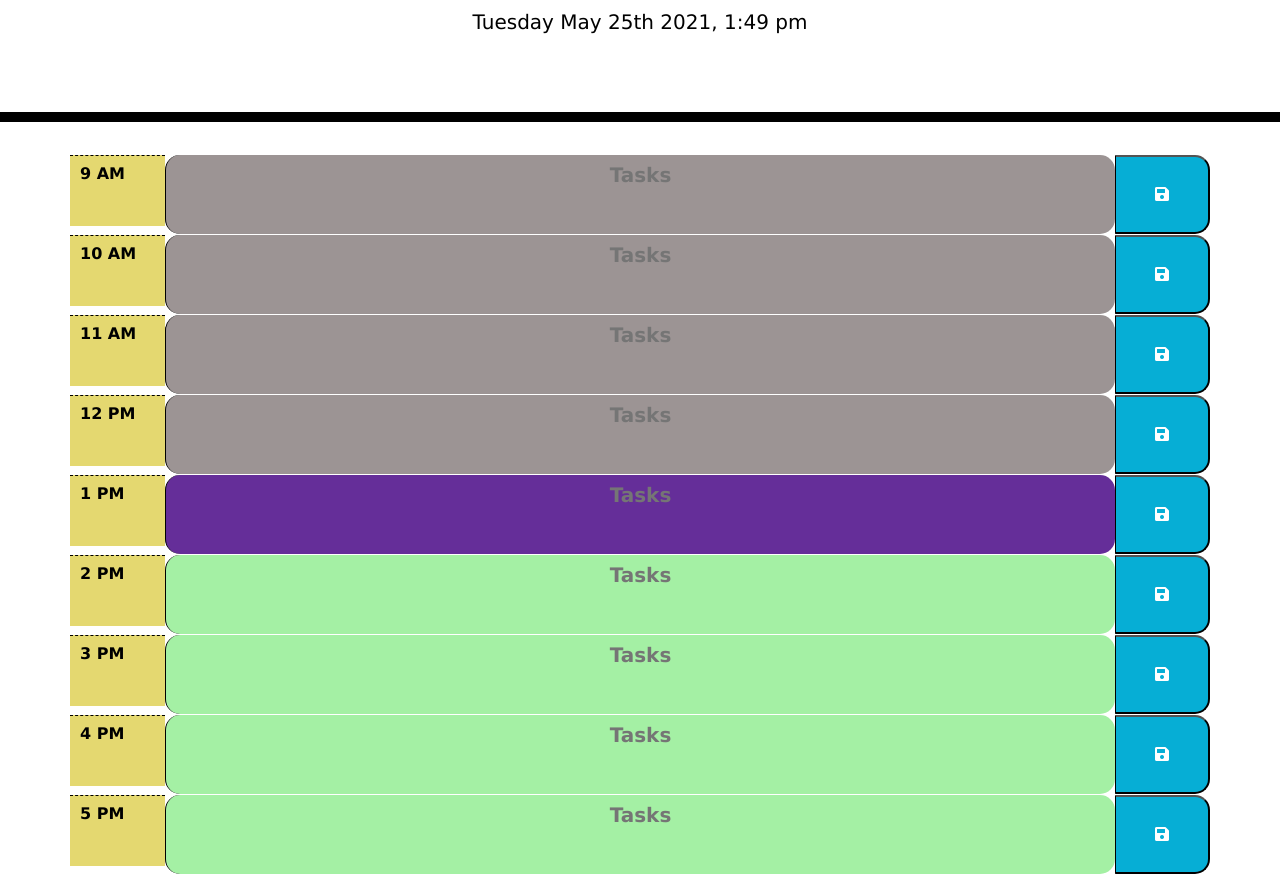
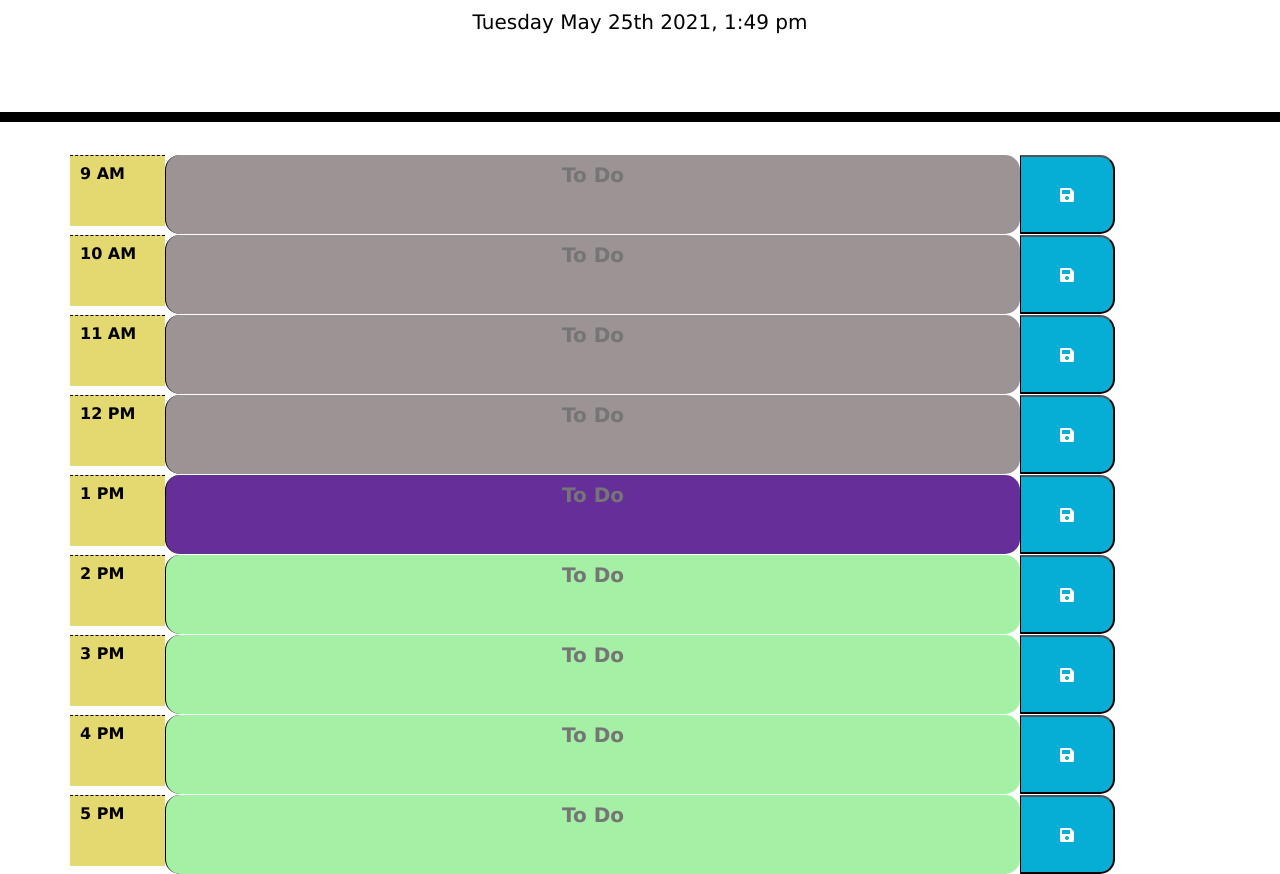
Before and after one commit to jessgreene9/day-planner, a plain HTML site: page index.html in a window 1280 px wide. Shown: the part 182-1056 px from the top of the page. Drawn offline with nearby package versions, Linux system fonts and the light colour scheme.

Commit message:
minor updates to css and html

```diff
--- a/assets/style.css
+++ b/assets/style.css
@@ -70,7 +70,7 @@ textarea {
   color: white;
 }
 
-.saveBtn i:hover {
-  font-size: 20px;
+.saveBtn:hover {
+  font-size: 30px;
   transition: all 0.3s ease-in-out;
 }
--- a/index.html
+++ b/index.html
@@ -32,48 +32,48 @@
       <!-- Timeblocks go here -->
       <div class="row" id="9" data-index= "9">
         <label class="col-sm-1 hour">9 AM</label>
-        <textarea type="text" class="col-md-10 time-block" placeholder="Tasks"></textarea>
-        <button id="9am-Btn" type="submit" class="saveBtn col-sm-1"><i class="fas fa-save"></i></button>
+        <textarea type="text" class="col-md-9 time-block" placeholder="To Do"></textarea>
+        <button id="9am-Btn" type="submit" class="saveBtn col-sm-1 fas fa-save"></button>
       </div>
       <div class="row" id="10" data-index= "10">
         <label class="col-sm-1 hour">10 AM</label>
-        <textarea type="text" class="col-md-10 time-block" placeholder="Tasks"></textarea>
-        <button id="10am-Btn" type="submit" class="saveBtn col-sm-1"><i class="fas fa-save"></i></button>
+        <textarea type="text" class="col-md-9 time-block" placeholder="To Do"></textarea>
+        <button id="10am-Btn" type="submit" class="saveBtn col-sm-1 fas fa-save"></button>
       </div>
       <div class="row" id="11" data-index= "11">
         <label class="col-sm-1 hour">11 AM</label>
-        <textarea type="text" class="col-md-10 time-block" placeholder="Tasks"></textarea>
-        <button id="11am-Btn" type="submit" class="saveBtn col-sm-1"><i class="fas fa-save"></i></button>
+        <textarea type="text" class="col-md-9 time-block" placeholder="To Do"></textarea>
+        <button id="11am-Btn" type="submit" class="saveBtn col-sm-1 fas fa-save"></button>
       </div>
       <div class="row" id="12" data-index= "12">
         <label class="col-sm-1 hour">12 PM</label>
-        <textarea type="text" class="col-md-10 time-block" placeholder="Tasks"></textarea>
-        <button id="12pm-Btn" type="submit" class="saveBtn col-sm-1"><i class="fas fa-save "></i></button>
+        <textarea type="text" class="col-md-9 time-block" placeholder="To Do"></textarea>
+        <button id="12pm-Btn" type="submit" class="saveBtn col-sm-1 fas fa-save"></button>
       </div>
       <div class="row" id="13" data-index= "13">
         <label class="col-sm-1 hour">1 PM</label>
-        <textarea  type="text" class="col-md-10 time-block" placeholder="Tasks"></textarea>
-        <button id="1pm-Btn" type="submit" class="saveBtn col-sm-1"><i class="fas fa-save "></i></button>
+        <textarea  type="text" class="col-md-9 time-block" placeholder="To Do"></textarea>
+        <button id="1pm-Btn" type="submit" class="saveBtn col-sm-1 fas fa-save"></button>
       </div>
       <div class="row" id="14" data-index= "14">
         <label class="col-sm-1 hour">2 PM</label>
-        <textarea  type="text" class="col-md-10 time-block" placeholder="Tasks"></textarea>
-        <button id="2pm-Btn" type="submit" class="saveBtn col-sm-1"><i class="fas fa-save "></i></button>
+        <textarea  type="text" class="col-md-9 time-block" placeholder="To Do"></textarea>
+        <button id="2pm-Btn" type="submit" class="saveBtn col-sm-1 fas fa-save"></button>
       </div>
       <div class="row" id="15" data-index= "15">
         <label class="col-sm-1 hour">3 PM</label>
-        <textarea  type="text" class="col-md-10 time-block" placeholder="Tasks"></textarea>
-        <button id="3pm-Btn" type="submit" class="saveBtn col-sm-1"><i class="fas fa-save"></i></button>
+        <textarea  type="text" class="col-md-9 time-block" placeholder="To Do"></textarea>
+        <button id="3pm-Btn" type="submit" class="saveBtn col-sm-1 fas fa-save"></button>
       </div>
       <div class="row" id="16" data-index= "16">
         <label class="col-sm-1 hour">4 PM</label>
-        <textarea  type="text" class="col-md-10 time-block" placeholder="Tasks"></textarea>
-        <button id="4pm-Btn" type="submit" class="saveBtn col-sm-1"><i class="fas fa-save"></i></button>
+        <textarea  type="text" class="col-md-9 time-block" placeholder="To Do"></textarea>
+        <button id="4pm-Btn" type="submit" class="saveBtn col-sm-1 fas fa-save"></button>
       </div>
       <div class="row" id="17" data-index= "17">
         <label class="col-sm-1 hour">5 PM</label>
-        <textarea type="text" class="col-md-10 time-block" placeholder="Tasks"></textarea>
-        <button id="5pm-Btn" type="submit" class="saveBtn col-sm-1"><i class="fas fa-save"></i></button>
+        <textarea type="text" class="col-md-9 time-block" placeholder="To Do"></textarea>
+        <button id="5pm-Btn" type="submit" class="saveBtn col-sm-1 fas fa-save"></button>
       </div>
     </div>
 
```
